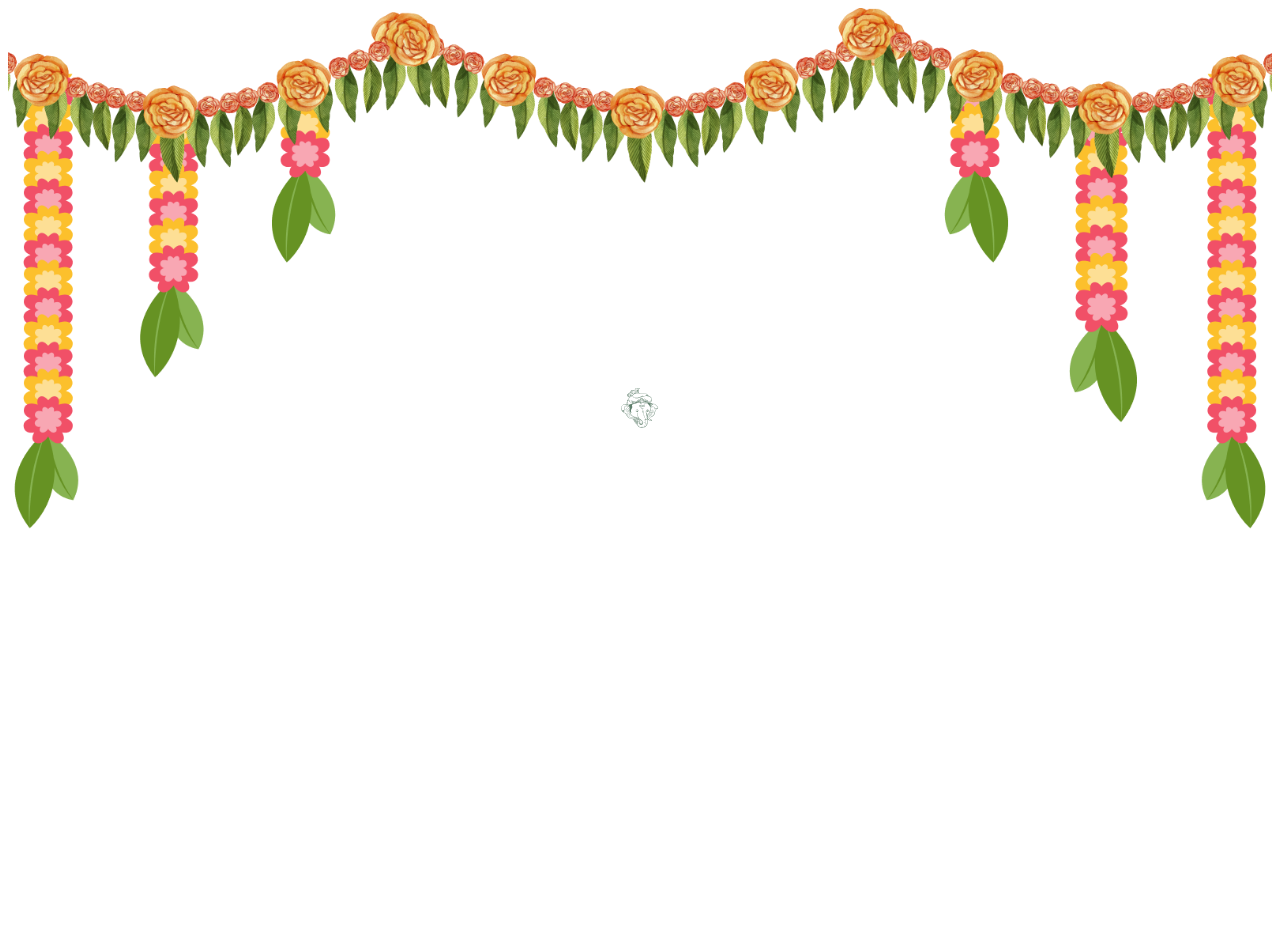
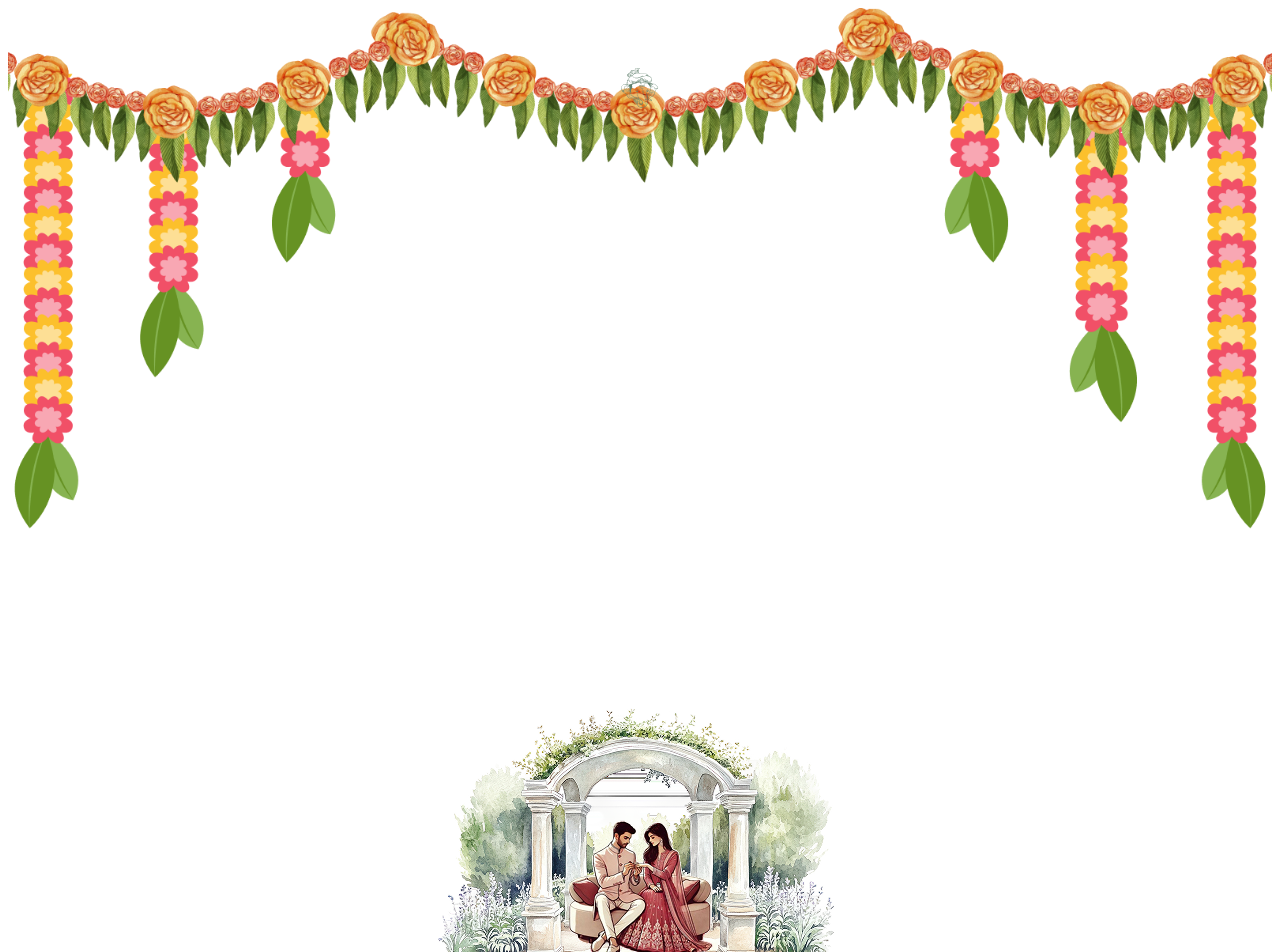
Before and after one commit to Govarthananofficial/Govarthanan-Kavibharathi-Enagement, an Angular app: page / in a window 1280 px wide. Shown: the top 952 px of the page. Before the commit the page ends 816 px from the top, so only its background shows below. Built offline with nearby package versions, Linux system fonts and the light colour scheme.

Commit message:
bottomimage

```diff
--- a/src/app/core/home/home.component.css
+++ b/src/app/core/home/home.component.css
@@ -1,18 +1,33 @@
-.engagement-home{
-  min-height:100vh;
-  background-image:url('../../../assets/images/thoranai.png');
-  background-repeat:no-repeat;
-  background-position:top center;
-  background-size:100% auto;
+.engagement-home {
+  height: 120dvh;
+  background-image: url('../../../assets/images/thoranai.png');
+  background-repeat: no-repeat;
+  background-position: top center;
+  background-size: 100% auto;
+  position: relative;
+  overflow: hidden;
+  display: flex;
+  align-items: center;
+  justify-content: center;
 }
 
-.hero-center{
-  height:100vh;
-  display:flex;
-  justify-content:center;
-  align-items:center;
+.hero-center {
+  height: 100vh;
+  display: flex;
+  justify-content: center;
+  align-items: center;
+}
+
+.vinayagar-pic {
+  max-width: 300px;
 }
 
 .vinayagar-pic{
-  max-width:300px;
+  position: absolute;
+  top: 60px;
 }
+
+.bot{
+  position: absolute;
+  bottom: 0px;
+}
--- a/src/app/core/home/home.component.html
+++ b/src/app/core/home/home.component.html
@@ -8,4 +8,7 @@
       />
     </div>
   </div>
+  <div class="bot">
+    <img src="assets/images/bot.png" class="img-fluid">
+  </div>
 </section>
```
Also changed, not shown: src/assets/images/bot.png (added).
